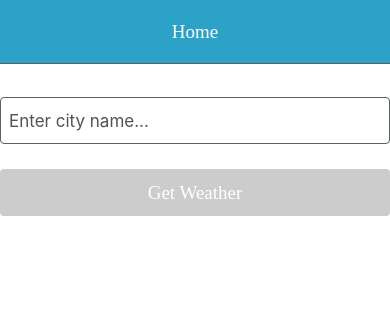
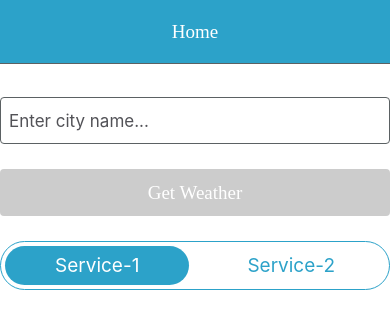
Before and after one commit to AneezaImtiaz/Weather-App, a React Native app: screen / in a window 390 px wide. Shown: the top 328 px of the page. Built offline with nearby package versions, Linux system fonts and the light colour scheme.

Commit message:
Add toggle feature and optimize code

```diff
--- a/Theme.ts
+++ b/Theme.ts
@@ -6,6 +6,7 @@ export default {
         medium: Responsive.font(24),
         default: Responsive.font(16),
         half: Responsive.font(8),
+        small: Responsive.font(4),
     },
     text: {
         size: {
@@ -22,11 +23,10 @@ export default {
     },
     colors: {
         primary: {
-            default: '#9e9ea7',
+            default: '#2ca2c9',
         },
         background: {
             default: '#ffffff',
-            header: '#2ca2c9',
             dark: '#000000',
             disabled: '#ccc',
         },
@@ -36,5 +36,6 @@ export default {
         text: {
             default: '#525257',
         },
+        transparent: 'transparent',
     },
 };
--- a/src/components/inputs/TextInputField.tsx
+++ b/src/components/inputs/TextInputField.tsx
@@ -3,7 +3,7 @@ import { TextInput } from 'react-native';
 import { TYPE_HERE } from '../../utils/Constants';
 import styles from './TextInputFieldStyles';
 
-export type TextInputFieldProps = {
+type TextInputFieldProps = {
   text: string;
   onChangeText: (text: string) => void;
   placeholder?: string;
--- /dev/null
+++ b/src/components/inputs/ToggleSwitch.tsx
@@ -0,0 +1,42 @@
+import React from 'react';
+import { View, Text, TouchableOpacity } from 'react-native';
+import Theme from '../../../Theme';
+import styles from './ToggleSwitchStyles';
+
+type ToggleSwitchProps = {
+  activeOption: string;
+  options: string[];
+  onToggle: (option: string) => void;
+  activeColor?: string;
+  inactiveColor?: string;
+  activeTextColor?: string;
+  inactiveTextColor?: string;
+};
+
+const ToggleSwitch: React.FC<ToggleSwitchProps> = ({
+  activeOption,
+  options,
+  onToggle,
+  activeColor = Theme.colors.primary.default,
+  inactiveColor = Theme.colors.transparent,
+  activeTextColor = Theme.colors.background.default,
+  inactiveTextColor = Theme.colors.primary.default,
+}) => {
+
+  return (
+    <View style={[styles.switchContainer, { borderColor: activeColor }]}>
+      {options?.map((option) => (
+        <TouchableOpacity
+          key={option}
+          style={[styles.toggleItem, { backgroundColor: activeOption === option ? activeColor : inactiveColor }]}
+          onPress={() => onToggle(option)}>
+          <Text style={[styles.text, { color: activeOption === option ? activeTextColor : inactiveTextColor }]}>
+            {option}
+          </Text>
+        </TouchableOpacity>
+      ))}
+    </View>
+  );
+};
+
+export default ToggleSwitch;
--- /dev/null
+++ b/src/components/inputs/ToggleSwitchStyles.ts
@@ -0,0 +1,27 @@
+import { StyleSheet } from 'react-native';
+import Theme from '../../../Theme';
+
+export default StyleSheet.create({
+  switchContainer: {
+    flexDirection: 'row',
+    flexWrap: 'wrap',
+    borderWidth: 0.8,
+    justifyContent: 'space-evenly',
+    alignItems: 'center',
+    borderRadius: 35,
+  },
+  toggleItem: {
+    flexGrow: 1,
+    padding: Theme.spacing.half,
+    borderRadius: 35,
+    alignSelf: 'center',
+    alignItems: 'center',
+    justifyContent: 'center',
+    margin: Theme.spacing.small,
+  },
+  text: {
+    fontSize: Theme.text.size.large,
+    justifyContent: 'center',
+    alignItems: 'center',
+  },
+} as const);
--- a/src/components/inputs/index.ts
+++ b/src/components/inputs/index.ts
@@ -1 +1,2 @@
 export { default as TextInputField } from './TextInputField';
+export { default as ToggleSwitch } from './ToggleSwitch';
--- a/src/navigation/DefaultScreenOptions.ts
+++ b/src/navigation/DefaultScreenOptions.ts
@@ -3,7 +3,6 @@ import Theme from '../../Theme';
 import styles from './DefaultScreenOptionsStyles';
 
 const screenOptions: StackNavigationOptions = {
-  headerTintColor: Theme.colors.primary.default,
   headerTitleStyle: styles.title,
   headerStyle: styles.header,
   headerTitleAlign: 'center',
--- a/src/navigation/DefaultScreenOptionsStyles.ts
+++ b/src/navigation/DefaultScreenOptionsStyles.ts
@@ -11,7 +11,7 @@ export default StyleSheet.create({
     color: Theme.colors.background.default,
   },
   header: {
-    backgroundColor: Theme.colors.background.header,
+    backgroundColor: Theme.colors.primary.default,
     borderBottomColor: Theme.colors.gray.border,
     borderBottomWidth: 0.8,
   },
--- a/src/screens/HomeScreen.tsx
+++ b/src/screens/HomeScreen.tsx
@@ -1,12 +1,22 @@
 import React, { useState } from 'react';
 import { SafeAreaView, Pressable, Text } from 'react-native';
-import { TextInputField } from '../components';
+import { TextInputField, ToggleSwitch } from '../components';
 import styles from './HomeScreenStyles';
 import Theme from '../../Theme';
 import { ENTER_CITY_NAME, GET_WEATHER } from '../utils/Constants';
 
+enum ServiceOptions {
+    firstService = 'Service-1',
+    secondService = 'Service-2',
+}
+
 const HomeScreen: React.FC = () => {
     const [city, setCity] = useState<string>('');
+    const [activeService, setActiveService] = useState<ServiceOptions>(ServiceOptions.firstService);
+
+    const handleToggle = (service: string) => {
+        setActiveService(service as ServiceOptions);
+    };
 
     const handleTextChange = (text: string) => {
         const alphaRegex = /^[a-zA-Z\s]*$/;
@@ -23,6 +33,11 @@ const HomeScreen: React.FC = () => {
                 <Pressable onPress={() => null} style={[styles.buttonContainer, !city && { backgroundColor: Theme.colors.background.disabled }]} >
                     <Text style={styles.button}>{GET_WEATHER}</Text>
                 </Pressable>
+                <ToggleSwitch
+                    activeOption={activeService}
+                    options={[ServiceOptions.firstService, ServiceOptions.secondService]}
+                    onToggle={handleToggle}
+                />
             </SafeAreaView>
         </SafeAreaView>
     );
--- a/src/screens/HomeScreenStyles.ts
+++ b/src/screens/HomeScreenStyles.ts
@@ -12,7 +12,7 @@ export default StyleSheet.create({
         marginVertical: Theme.spacing.large,
     },
     buttonContainer: {
-        backgroundColor: Theme.colors.background.header,
+        backgroundColor: Theme.colors.primary.default,
         borderRadius: 4,
         height: Responsive.font(45),
         marginVertical: Theme.spacing.medium,
```
